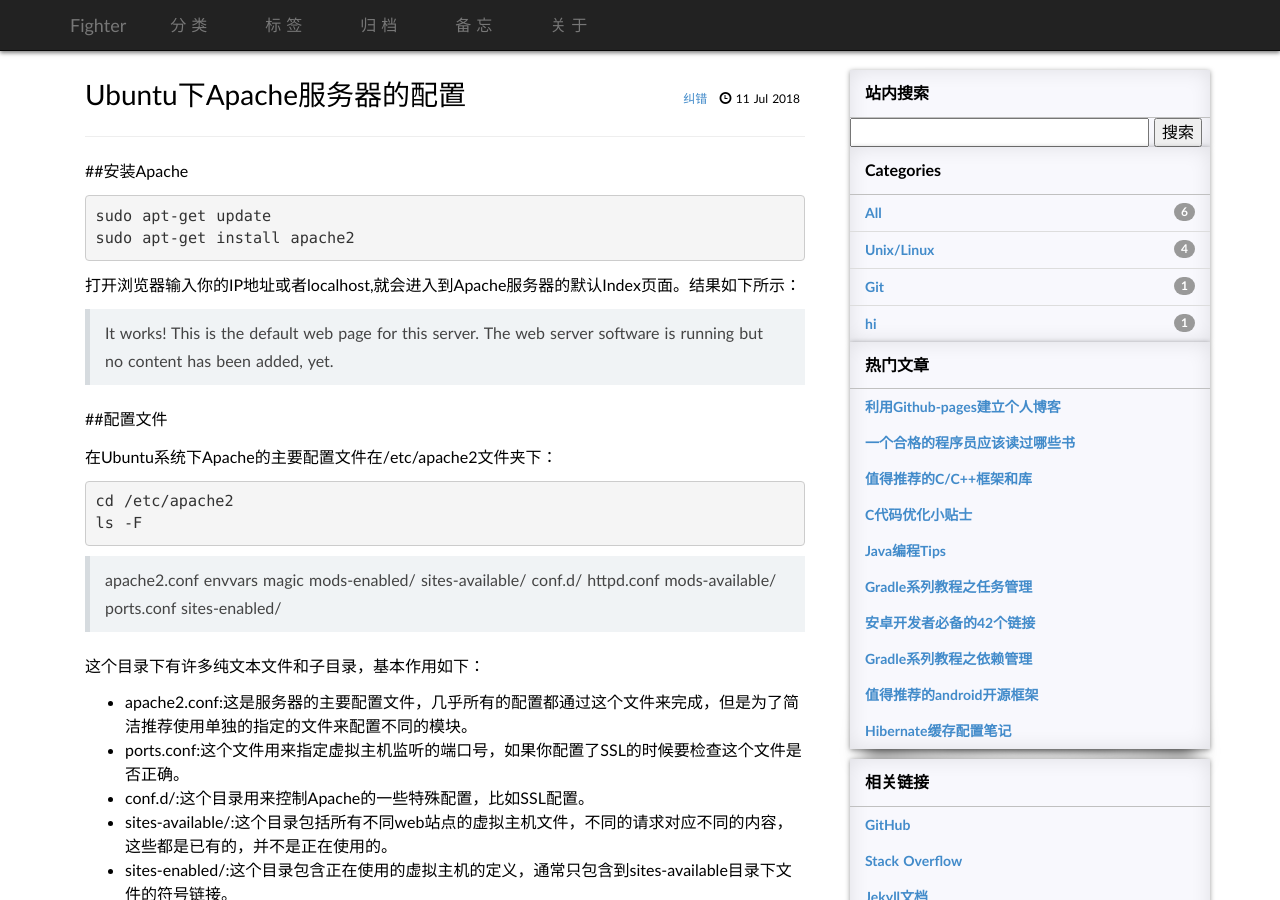
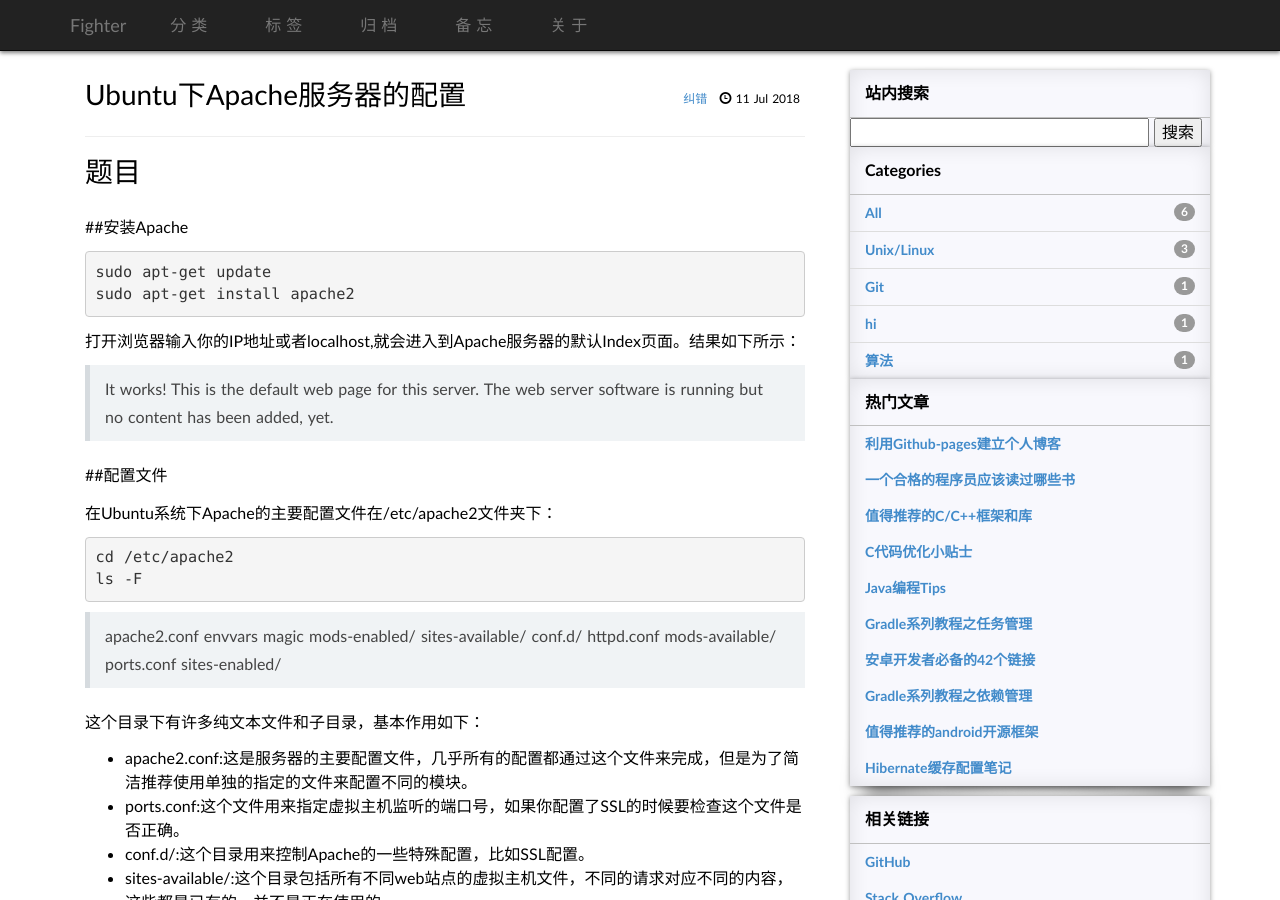
Before and after one commit to LoveChenSiYu/LoveChenSiYu.github.io, a Jekyll site: the page built from _posts/2018-07-11-test.md, in a window 1280 px wide and 900 px high. Built offline with Jekyll 4.4.1, drawn with Linux system fonts in a browser that asks for light colours; some web fonts are replaced; comment, search, counter and statistics services are not loaded.

Commit message:
Update 2018-07-11-test.md

```diff
--- a/_posts/2018-07-11-test.md
+++ b/_posts/2018-07-11-test.md
@@ -1,10 +1,12 @@
 ---
 layout: post
 title: Ubuntu下Apache服务器的配置
-category: Unix/Linux
-tag: [web, linux]
+category: 算法
+tag: leetcode
 ---
 
+
+# 题目
 ##安装Apache
 
 {% highlight Apache config files %}
```
